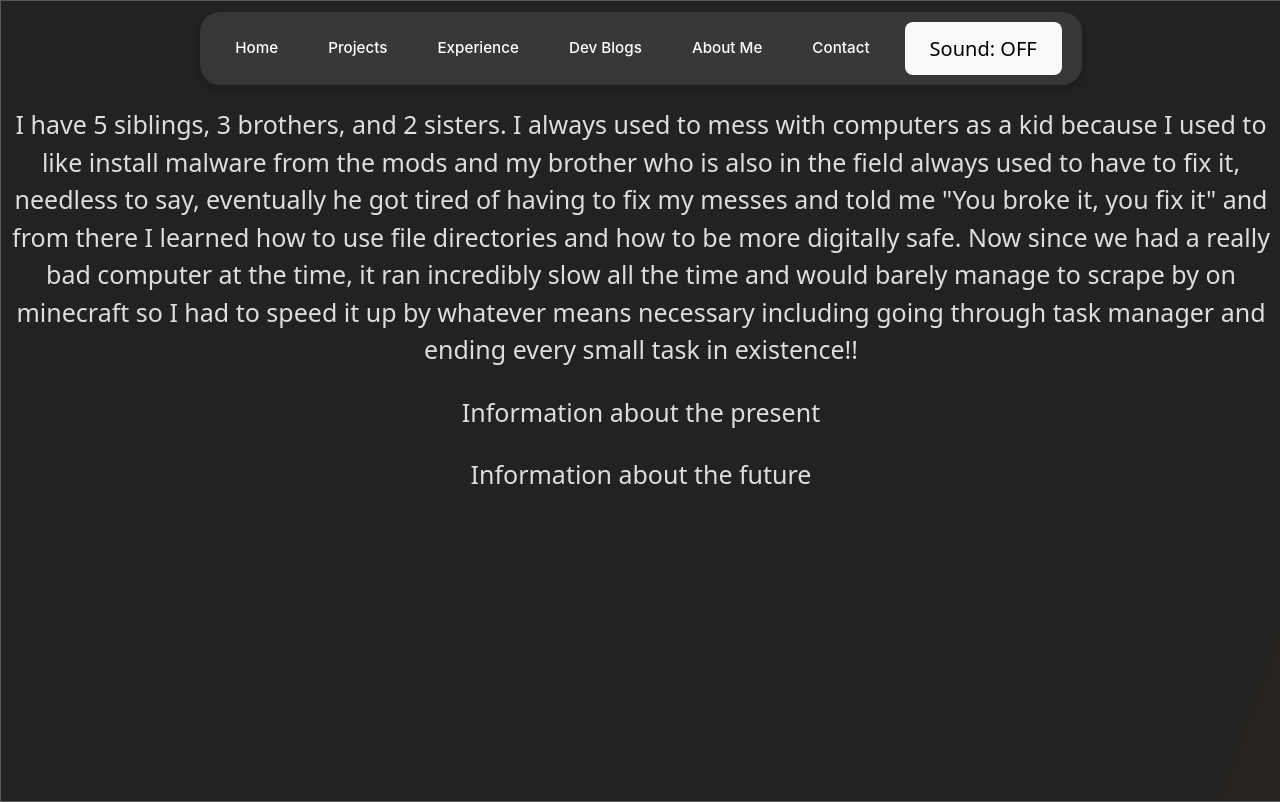
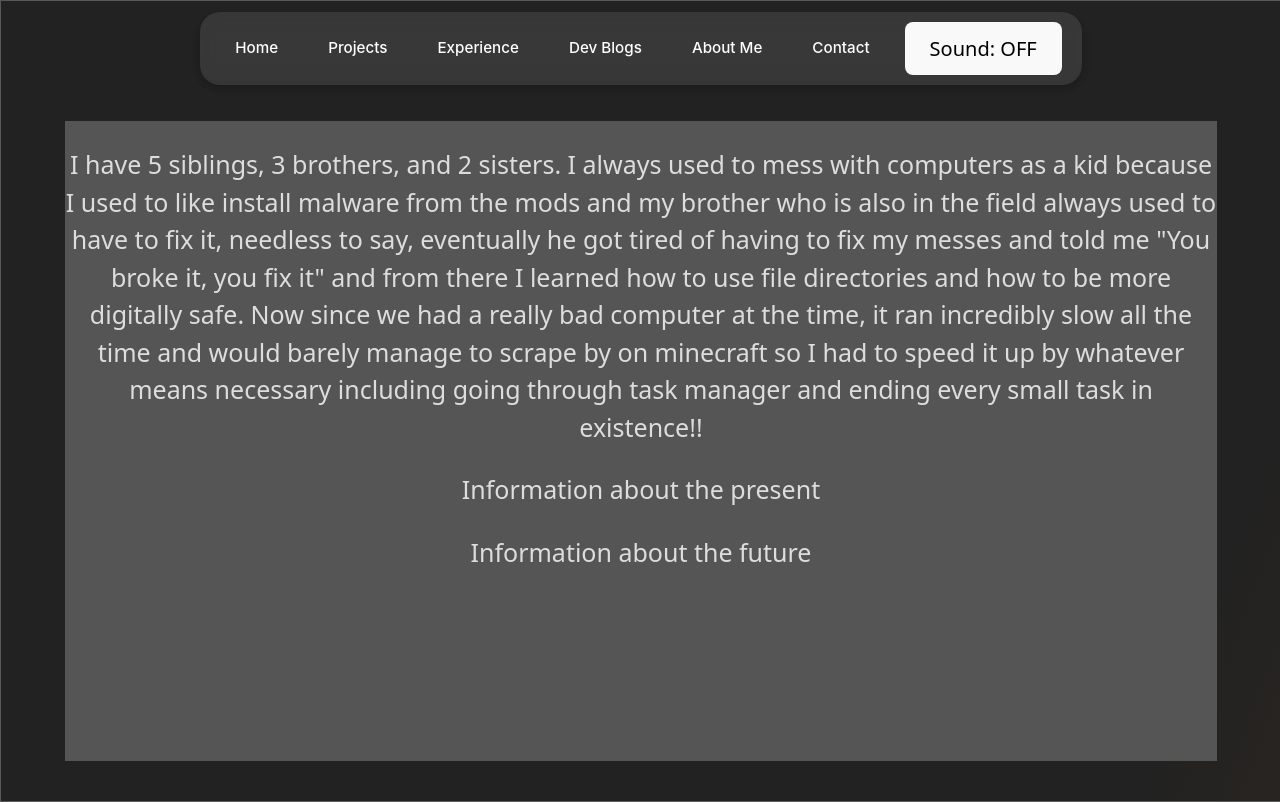
Before and after one commit to FernandoLpz0911/Personal-Webpage, a React (Vite) app in the folder PersonalWebpage/: page /About in a window 1280 px wide. Built offline with nearby package versions, Linux system fonts and the light colour scheme.

Commit message:
In the process of styling

```diff
--- a/PersonalWebpage/src/pages/About.jsx
+++ b/PersonalWebpage/src/pages/About.jsx
@@ -4,19 +4,20 @@ import './cssfiles/About.css'
 function About() {
   return (
     <>
-      <div className='About-Page-Container'>
-        <div className='Past'>
+      <div className='about-page-container'>
+        <div className='content'>
+          <div className='past'>
             <p> I have 5 siblings, 3 brothers, and 2 sisters. I always used to mess with computers as a kid because I used to like install malware from the mods and my brother who is also in the field always used to have to fix it, needless to say, eventually he got tired of having to fix my messes and told me "You broke it, you fix it" and from there I learned how to use file directories and how to be more digitally safe. Now since we had a really bad computer at the time, it ran incredibly slow all the time and would barely manage to scrape by on minecraft so I had to speed it up by whatever means necessary including going through task manager and ending every small task in existence!!</p>
           </div>
 
-        <div className='Present'>
+          <div className='present'>
             <p> Information about the present</p>
           </div>
 
-        <div className='Future'>
+          <div className='future'>
             <p> Information about the future</p>
           </div>
-
+        </div>
       </div>
     </>
   )
--- a/PersonalWebpage/src/pages/cssfiles/About.css
+++ b/PersonalWebpage/src/pages/cssfiles/About.css
@@ -1 +1,26 @@
-CSS FILE FORE CSS STYLING
+.about-page-container {
+    height: 80vh;
+    padding: 40px 20px;
+    display: flex;
+    align-content: center;
+    flex: auto;
+}
+.content {
+    background-color: #555555;
+    max-width: 90vw;
+    width: 100%;
+    margin: 0 auto;
+    text-align: center;
+}
+
+.past {
+
+}
+
+.present {
+
+}
+
+.future {
+
+}
```
Lines whose indentation alone changed are shown as unchanged.
